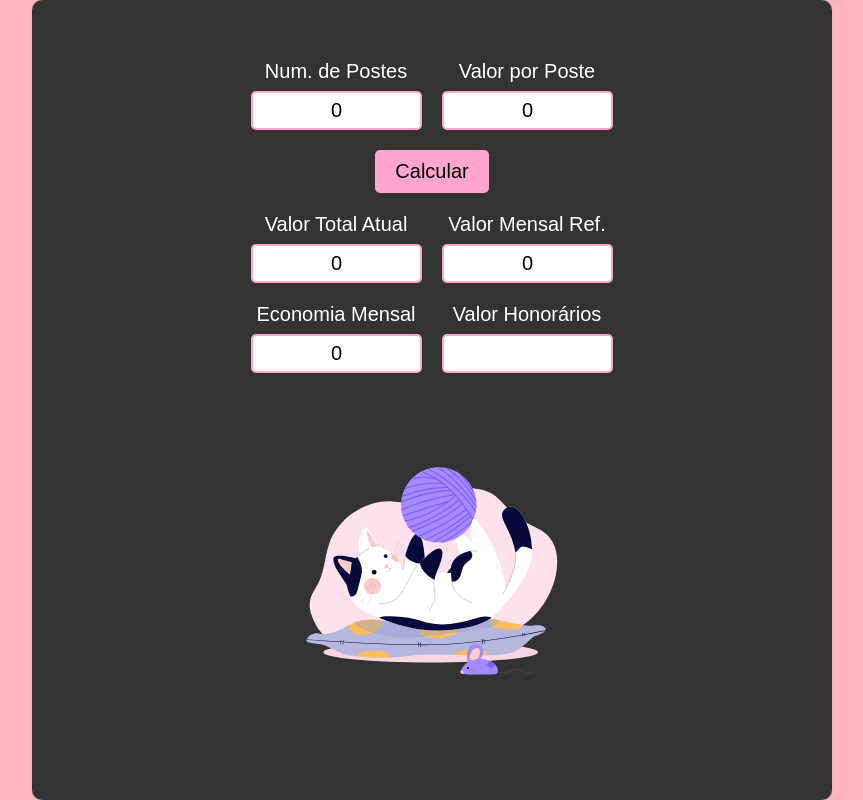
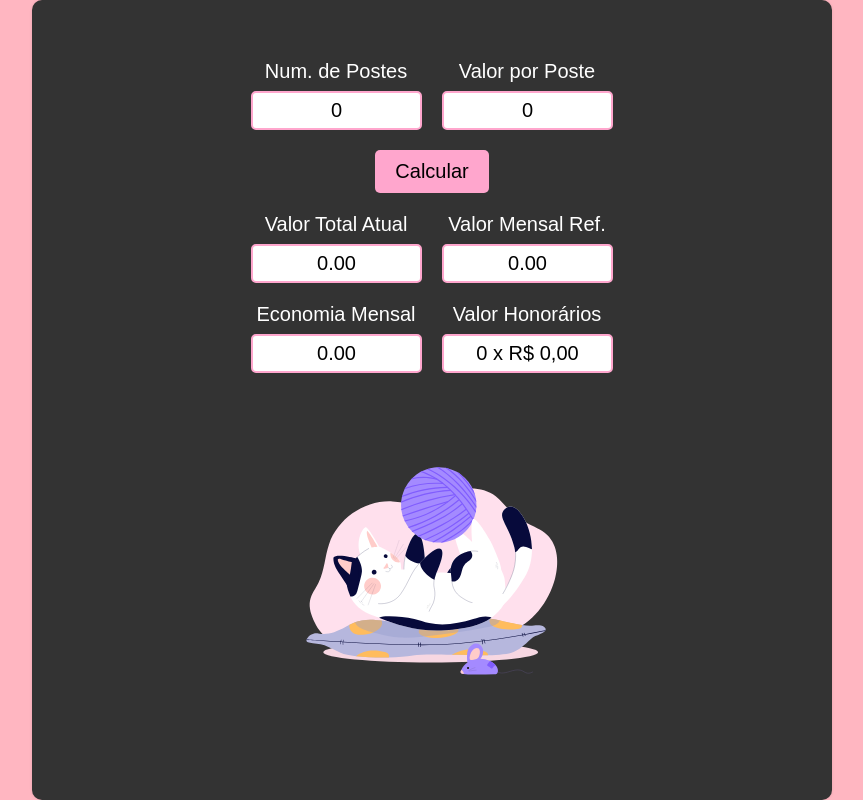
Before and after one commit to lucas-oliveira-prado/Calculadora_postes, a React (Create React App) app: page / in a window 1280 px wide. Shown: the whole page, without its empty margins (208-1071 px from the left). Built offline with nearby package versions, Linux system fonts and the light colour scheme.

Commit message:
corrigido valor inicial dos campos

```diff
--- a/src/pages/calculadora/index.js
+++ b/src/pages/calculadora/index.js
@@ -17,13 +17,12 @@ function Calculadora(){
           preserveAspectRatio: 'xMidYMid slice'
         }
     };
-
-    const [numPostes, setNumPostes] = useState(0.00);
-    const [valorPorPoste, setValorPorPoste] = useState(0.00);
-    const [valorTotalAtual, setValorTotalAtual] = useState(0.00);
-    const [valorMensalRef, setValorMensalRef] = useState(0.00);
-    const [valorEconomiaMensal, setValorEconomiaMensal] = useState(0.00);
-    const [valorHonorarios, setValorHonorarios] = useState("");
+    const [numPostes, setNumPostes] = useState(0);
+    const [valorPorPoste, setValorPorPoste] = useState(0);
+    const [valorTotalAtual, setValorTotalAtual] = useState((0).toFixed(2));
+    const [valorMensalRef, setValorMensalRef] = useState((0).toFixed(2));
+    const [valorEconomiaMensal, setValorEconomiaMensal] = useState((0).toFixed(2));
+    const [valorHonorarios, setValorHonorarios] = useState("0 x R$ 0,00");
 
     const calcularValorTotal = () => {
         const total = parseFloat(valorPorPoste) * parseFloat(numPostes);
@@ -47,7 +46,7 @@ function Calculadora(){
         } else if (numPostes > 5000) {
             setValorHonorarios("12 x R$ 3000,00 ");
         } else {
-            setValorHonorarios("");
+            setValorHonorarios("0 x R$ 0,00");
         }
 
     };
```
